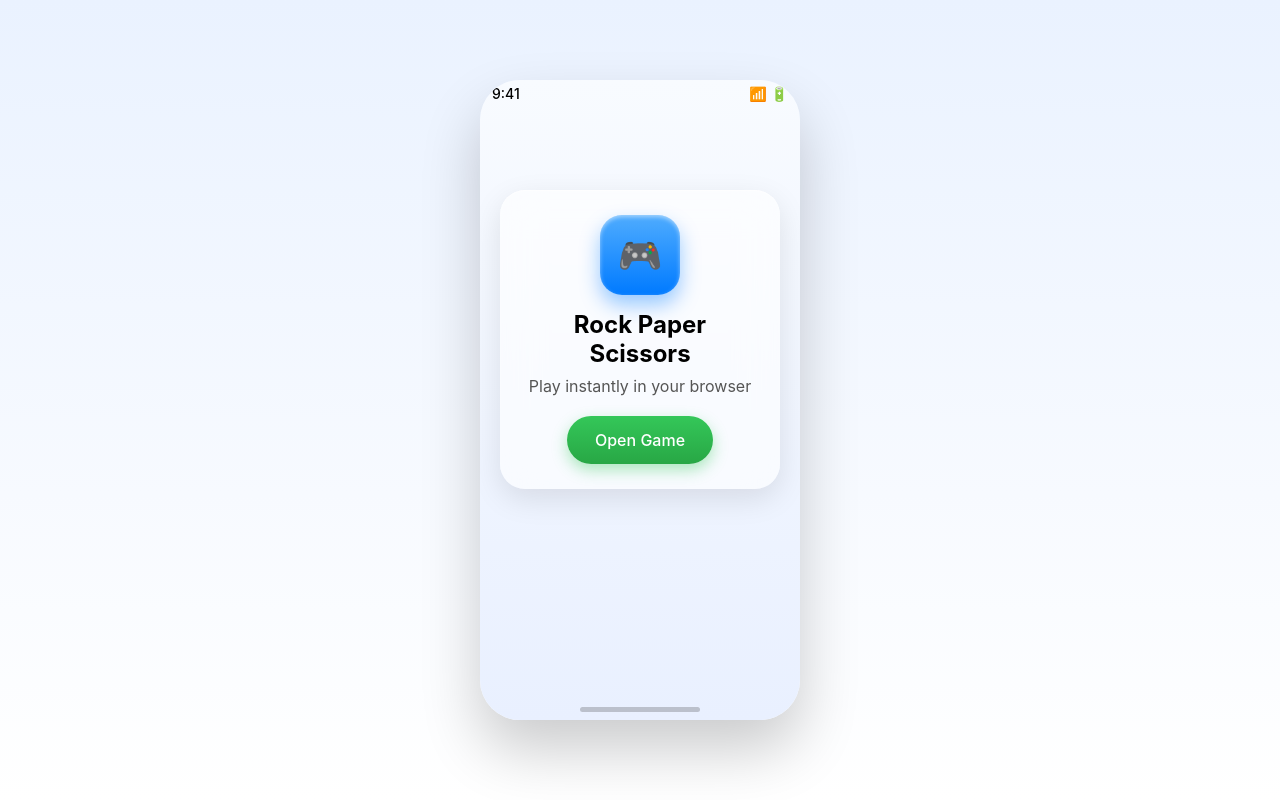
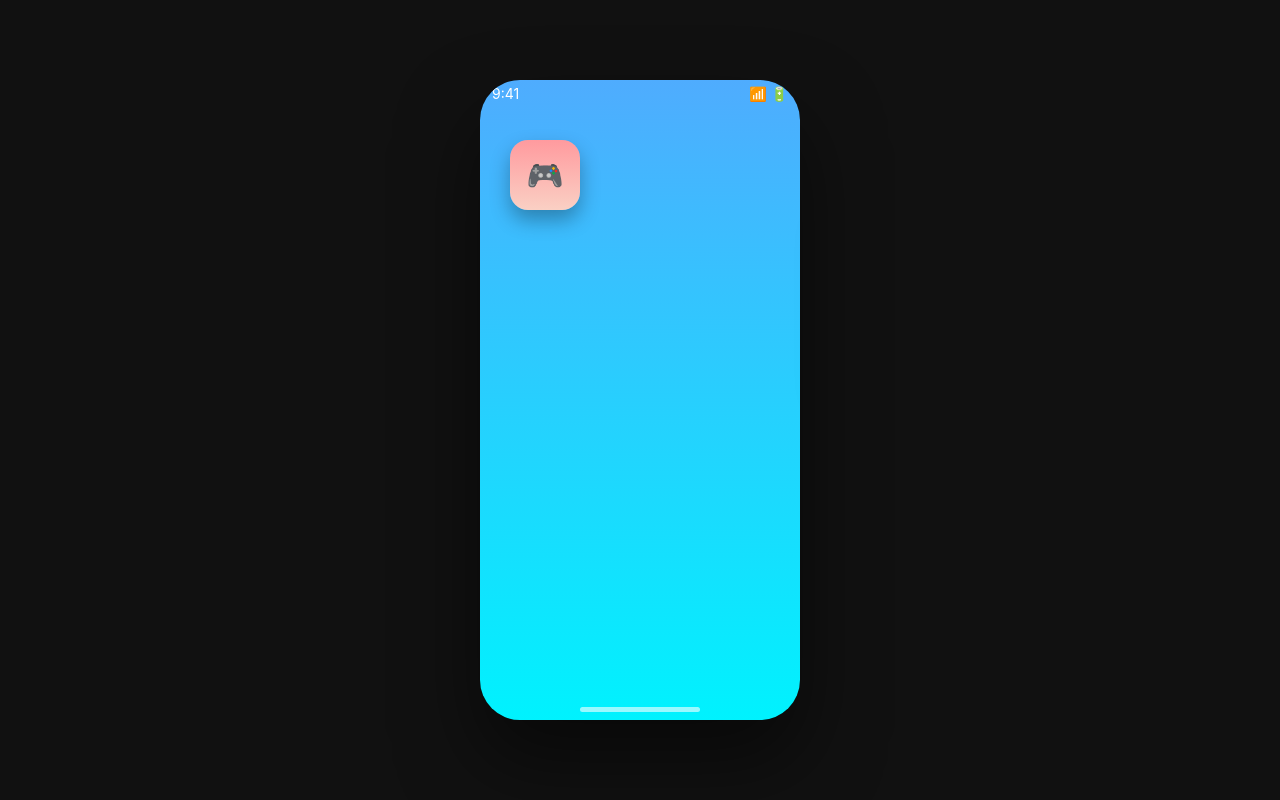
Before and after one commit to Subspace360/subspace360.github.io, a plain HTML site: page index.html in a window 1280 px wide. Drawn offline with Linux system fonts and the light colour scheme.

Commit message:
Update index.html for iOS App Simulation

```diff
--- a/index.html
+++ b/index.html
@@ -2,7 +2,7 @@
 <html lang="en">
 <head>
 <meta charset="UTF-8">
-<title>iOS Style App</title>
+<title>iOS App Simulation</title>
 <meta name="viewport" content="width=device-width, initial-scale=1.0">
 
 <style>
@@ -15,21 +15,21 @@
 
 body {
   height: 100vh;
-  background: linear-gradient(180deg, #eaf2ff, #ffffff);
   display: flex;
   justify-content: center;
   align-items: center;
+  background: #111;
 }
 
-/* ===== Fake iOS Screen ===== */
+/* ===== Phone Frame ===== */
 .phone {
   width: 320px;
   height: 640px;
   border-radius: 40px;
-  background: linear-gradient(180deg, #f8fbff, #e9f0ff);
-  box-shadow: 0 30px 60px rgba(0,0,0,0.2);
   overflow: hidden;
+  background: #000;
   position: relative;
+  box-shadow: 0 40px 80px rgba(0,0,0,0.5);
 }
 
 /* ===== Status Bar ===== */
@@ -39,50 +39,80 @@ body {
   display: flex;
   justify-content: space-between;
   font-size: 14px;
-  color: #000;
-  font-weight: 500;
+  color: white;
+  position: absolute;
+  width: 100%;
+  z-index: 10;
 }
 
-.status-icons {
-  display: flex;
-  gap: 6px;
+/* ===== Screens ===== */
+.screen {
+  position: absolute;
+  width: 100%;
+  height: 100%;
+  transition: transform 0.6s ease;
 }
 
-/* ===== App Area ===== */
-.app {
-  padding: 20px;
-  text-align: center;
+/* Home Screen */
+.home {
+  background: linear-gradient(180deg, #4facfe, #00f2fe);
+  display: flex;
+  flex-direction: column;
+  align-items: center;
+  padding-top: 60px;
 }
 
-/* ===== Glass Card ===== */
+/* App Screen */
+.app {
+  background: linear-gradient(180deg, #f8fbff, #e9f0ff);
+  transform: translateX(100%);
+  padding: 60px 20px;
+}
+
+/* Active state */
+.open .home {
+  transform: translateX(-100%);
+}
+.open .app {
+  transform: translateX(0);
+}
+
+/* ===== App Icon ===== */
+.icon-grid {
+  display: grid;
+  grid-template-columns: repeat(3, 1fr);
+  gap: 25px;
+}
+
+.app-icon {
+  width: 70px;
+  height: 70px;
+  border-radius: 18px;
+  background: linear-gradient(180deg, #ff9a9e, #fad0c4);
+  display: flex;
+  align-items: center;
+  justify-content: center;
+  font-size: 30px;
+  color: white;
+  box-shadow: 0 10px 20px rgba(0,0,0,0.3);
+  cursor: pointer;
+  transition: transform 0.2s;
+}
+
+.app-icon:active {
+  transform: scale(0.85);
+}
+
+/* ===== Card ===== */
 .card {
   margin-top: 60px;
   padding: 25px;
   border-radius: 25px;
   background: rgba(255,255,255,0.6);
   backdrop-filter: blur(20px);
-  box-shadow:
-    0 10px 30px rgba(0,0,0,0.1),
-    inset 0 1px 1px rgba(255,255,255,0.6);
-  animation: fadeIn 0.8s ease;
-}
-
-/* ===== App Icon ===== */
-.icon {
-  width: 80px;
-  height: 80px;
-  border-radius: 22px;
-  margin: 0 auto 15px;
-  background: linear-gradient(180deg, #4facfe, #007aff);
-  display: flex;
-  align-items: center;
-  justify-content: center;
-  font-size: 36px;
-  color: white;
-  box-shadow:
-    0 10px 20px rgba(0,122,255,0.4),
-    inset 0 2px 4px rgba(255,255,255,0.5);
-  animation: popIn 0.6s ease;
+  text-align: center;
+  box-shadow: 0 10px 30px rgba(0,0,0,0.1);
+  animation: fadeIn 0.6s ease;
 }
 
 /* ===== Button ===== */
@@ -99,27 +129,20 @@ body {
   transition: all 0.2s ease;
 }
 
-.button:hover {
-  transform: scale(1.05);
+.button:active {
+  transform: scale(0.95);
 }
 
-.button:active {
-  transform: scale(0.95);
-  box-shadow: inset 0 3px 8px rgba(0,0,0,0.2);
+/* ===== Back Button ===== */
+.back {
+  position: absolute;
+  top: 35px;
+  left: 15px;
+  font-size: 18px;
+  cursor: pointer;
 }
 
-/* ===== Animations ===== */
-@keyframes fadeIn {
-  from { opacity: 0; transform: translateY(20px);}
-  to { opacity: 1; transform: translateY(0);}
-}
-
-@keyframes popIn {
-  0% { transform: scale(0.6); opacity: 0;}
-  100% { transform: scale(1); opacity: 1;}
-}
-
-/* ===== Bottom Home Indicator ===== */
+/* ===== Home Indicator ===== */
 .home-bar {
   position: absolute;
   bottom: 8px;
@@ -128,44 +151,78 @@ body {
   width: 120px;
   height: 5px;
   border-radius: 10px;
-  background: rgba(0,0,0,0.2);
+  background: rgba(255,255,255,0.6);
 }
 
+/* Animations */
+@keyframes fadeIn {
+  from {opacity:0; transform: translateY(20px);}
+  to {opacity:1; transform: translateY(0);}
+}
 </style>
 </head>
 
 <body>
 
-<div class="phone">
+<div class="phone" id="phone">
 
   <!-- Status Bar -->
   <div class="status-bar">
     <div>9:41</div>
-    <div class="status-icons">
-      📶 🔋
+    <div>📶 🔋</div>
+  </div>
+
+  <!-- HOME SCREEN -->
+  <div class="screen home">
+    <div class="icon-grid">
+      <div class="app-icon" onclick="openApp()">🎮</div>
     </div>
   </div>
 
-  <!-- App Content -->
-  <div class="app">
+  <!-- APP SCREEN -->
+  <div class="screen app">
+    <div class="back" onclick="closeApp()">←</div>
+
     <div class="card">
-
-      <div class="icon">🎮</div>
-
       <h2>Rock Paper Scissors</h2>
-      <p style="margin-top:8px; color:#555;">Play instantly in your browser</p>
+      <p style="margin-top:8px; color:#555;">Play instantly</p>
 
       <a class="button" href="https://subspace360.github.io/rock-paper-scissors/" target="_blank">
         Open Game
       </a>
-
     </div>
   </div>
 
-  <!-- Home Indicator -->
   <div class="home-bar"></div>
 
 </div>
 
+<!-- Sound -->
+<audio id="clickSound">
+  <source src="https://www.soundjay.com/buttons/sounds/button-16.mp3" type="audio/mpeg">
+</audio>
+
+<script>
+function openApp() {
+  document.getElementById("phone").classList.add("open");
+  playFeedback();
+}
+
+function closeApp() {
+  document.getElementById("phone").classList.remove("open");
+  playFeedback();
+}
+
+function playFeedback() {
+  // Sound
+  document.getElementById("clickSound").play();
+
+  // Vibration (if supported)
+  if (navigator.vibrate) {
+    navigator.vibrate(30);
+  }
+}
+</script>
+
 </body>
 </html>
```
